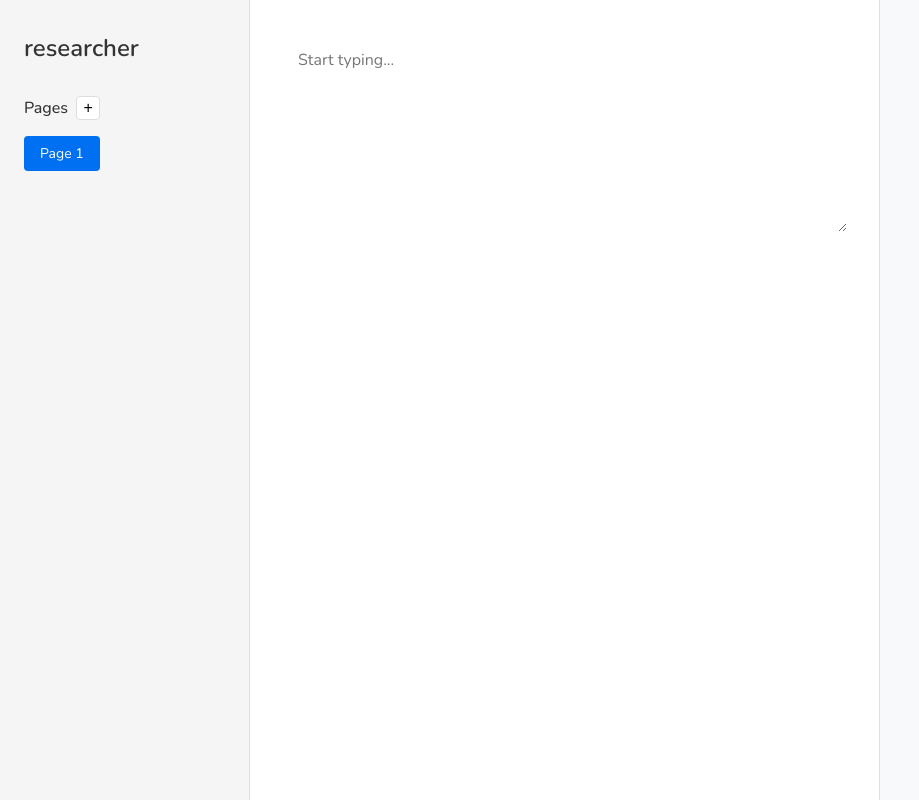
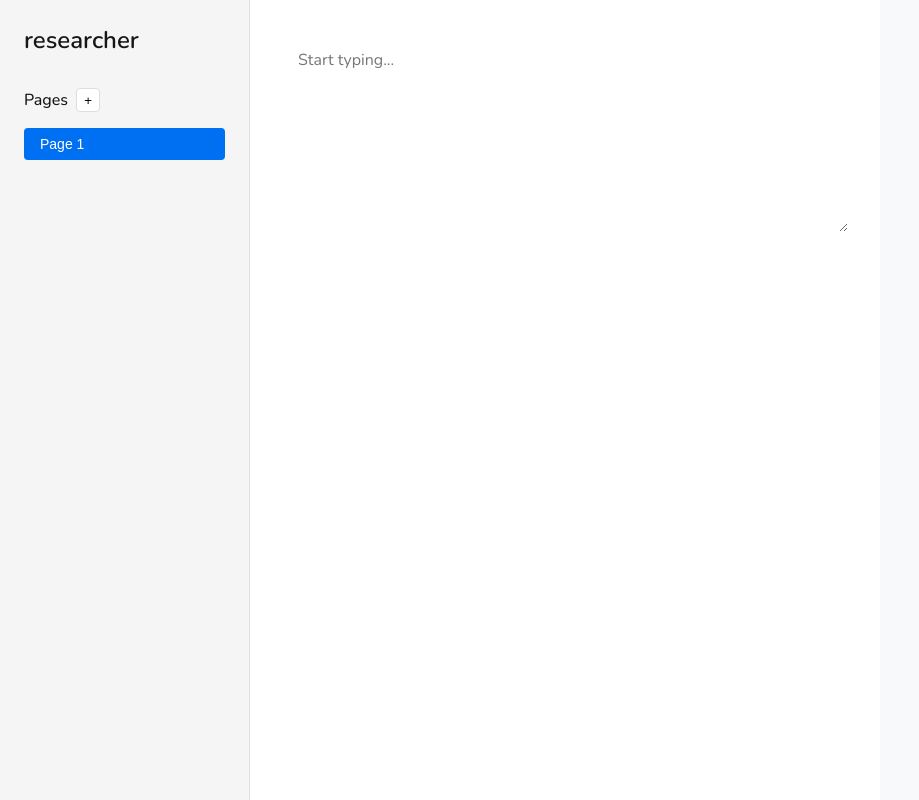
Before and after one commit to sophia0805/research-extension, a Next.js app: page / in a window 1280 px wide. Shown: the whole page, without its empty margins (0-919 px from the left). Built offline with nearby package versions, Linux system fonts and the light colour scheme.

Commit message:
pages git add .

```diff
--- a/src/app/page.js
+++ b/src/app/page.js
@@ -6,139 +6,198 @@ export default function Home() {
   const [papers, setPapers] = useState([]);
   const [loading, setLoading] = useState(false);
   const [error, setError] = useState(null);
+  const [pages, setPages] = useState([{ id: 1, name: "Page 1", content: "" }]);
+  const [currentPage, setCurrentPage] = useState(1);
+  const [editingPage, setEditingPage] = useState(null);
+  const [editingName, setEditingName] = useState("");
   const debounceRef = useRef();
 
+  const currentPageData = pages.find((page) => page.id === currentPage);
+
   useEffect(() => {
-    if (!query.trim()) {
+    if (!currentPageData?.content?.trim()) {
       setPapers([]);
       setError(null);
       return;
     }
     setLoading(true);
     setError(null);
-    if (debounceRef.current) clearTimeout(debounceRef.current);
-    debounceRef.current = setTimeout(() => {
-      fetch(`/api/papers?query=${encodeURIComponent(query)}`)
-        .then((res) => {
-          if (!res.ok) throw new Error("API error");
-          return res.json();
-        })
-        .then((data) => {
-          console.log("API response:", data);
+    clearTimeout(debounceRef.current);
+
+    debounceRef.current = setTimeout(async () => {
+      try {
+        const res = await fetch(`/api/papers?query=${encodeURIComponent(currentPageData.content)}`);
+        if (!res.ok) throw new Error();
+        const data = await res.json();
         setPapers(data.data || []);
+      } catch {
+        setError("Failed to fetch papers");
+      } finally {
         setLoading(false);
-        })
-        .catch((err) => {
-          setError("Failed to fetch papers");
-          setLoading(false);
-        });
+      }
     }, 500);
+
     return () => clearTimeout(debounceRef.current);
-  }, [query]);
+  }, [currentPageData?.content]);
 
   const handleSummaryClick = async (idx, paper) => {
     const res = await fetch("/api/summary", {
       method: "POST",
-      headers: {
-        "Content-Type": "application/json"
-      },
+      headers: { "Content-Type": "application/json" },
       body: JSON.stringify({
         title: paper.title,
         abstract: paper.abstract,
-        url: paper.url
+        url: paper.url,
       }),
     });
     const data = await res.json();
-    setPapers((prev) => prev.map((p, i) => i === idx ? { ...p, summary: data.summary } : p ));
+    setPapers((prev) =>
+      prev.map((p, i) => (i === idx ? { ...p, summary: data.summary } : p))
+    );
   };
 
+  const addPage = () => {
+    const newPageId = Math.max(...pages.map((p) => p.id)) + 1;
+    const newPage = { id: newPageId, name: `Page ${newPageId}`, content: "" };
+    setPages([...pages, newPage]);
+    setCurrentPage(newPageId);
+  };
+
+  const updatePageContent = (content) => {
+    setPages(
+      pages.map((page) =>
+        page.id === currentPage ? { ...page, content } : page
+      )
+    );
+  };
+
+  const deletePage = () => {
+    if (pages.length > 1) {
+      const newPages = pages.filter(page => page.id !== currentPage);
+      setPages(newPages);
+      setCurrentPage(newPages[0].id);
+    }
+  };
+
+  const startEditingPage = (pageId, currentName) => {
+    setEditingPage(pageId);
+    setEditingName(currentName);
+  };
+
+  const savePageName = () => {
+    if (editingName.trim()) {
+      setPages(pages.map(page =>
+        page.id === editingPage
+          ? { ...page, name: editingName.trim() }
+          : page
+      ));
+    }
+    setEditingPage(null);
+    setEditingName("");
+  };
+
+  const handlePageNameKeyDown = (event) => {
+    if (event.key === 'Enter') {
+      savePageName();
+    } else if (event.key === 'Escape') {
+      setEditingPage(null);
+      setEditingName("");
+    }
+  };
+
+  useEffect(() => {
+    const handleKeyDown = (event) => {
+      if (event.key === 'Delete' || event.key === 'Backspace') {
+        if (event.target.tagName !== 'TEXTAREA' && event.target.tagName !== 'INPUT') {
+          deletePage();
+        }
+      }
+    };
+
+    document.addEventListener('keydown', handleKeyDown);
+    return () => document.removeEventListener('keydown', handleKeyDown);
+  }, [currentPage, pages]);
+
   return (
-    <div style={{
-      minHeight: "100vh",
-      background: "#f5f5f5",
-      padding: 0,
-      margin: 0,
-      fontFamily: "nunito"
-    }}>
-      <div style={{
-        display: "flex",
-        height: "100vh",
-        maxWidth: "100vw"
-      }}>
-        <div style={{
-          width: "250px",
+    <div style={{ display: "flex", minHeight: "100vh", fontFamily: "nunito" }}>
+      <div
+        style={{
+          width: 250,
           background: "#f5f5f5",
           padding: "1.5rem",
-          borderRight: "1px solid #e0e0e0"
-        }}>
-          <div style={{ marginBottom: "2rem" }}>
-            <div style={{
-              fontSize: "0.875rem",
-              color: "#666",
-              marginBottom: "0.5rem"
-            }}>
-            </div>
-            <div style={{
-              fontSize: "1.5rem",
-              fontWeight: "600",
-              color: "#333",
-              marginBottom: "2rem"
-            }}>
+          borderRight: "1px solid #e0e0e0",
+        }}
+      >
+        <div style={{ fontSize: "1.5rem", fontWeight: 600, marginBottom: "2rem" }}>
           researcher
         </div>
-          </div>
-
         <div style={{ marginBottom: "2rem" }}>
-            <div style={{
-              display: "flex",
-              alignItems: "center",
-              marginBottom: "1rem"
-            }}>
-              <span style={{
-                fontSize: "1rem",
-                fontWeight: "500",
-                color: "#333"
-              }}>
-                Pages
-              </span>
-              <button style={{
+            <div style={{ display: "flex", alignItems: "center", marginBottom: "1rem" }}>
+              <span style={{ fontWeight: 500 }}>Pages</span>
+              <button
+                onClick={addPage}
+                style={{
                   marginLeft: "0.5rem",
-                width: "24px",
-                height: "24px",
+                  width: 24,
+                  height: 24,
                   border: "1px solid #ddd",
-                borderRadius: "4px",
+                  borderRadius: 4,
                   background: "#fff",
                   cursor: "pointer",
-                display: "flex",
-                alignItems: "center",
-                justifyContent: "center",
-                fontSize: "16px"
-              }}>
+                }}
+              >
                 +
               </button>
             </div>
-            <div style={{
+            <div style={{ display: "flex", flexDirection: "column", gap: "0.5rem" }}>
+              {pages.map((page) => (
+                <div key={page.id}>
+                  {editingPage === page.id ? (
+                    <input
+                      type="text"
+                      value={editingName}
+                      onChange={(e) => setEditingName(e.target.value)}
+                      onKeyDown={handlePageNameKeyDown}
+                      onBlur={savePageName}
+                      style={{
+                        width: "100%",
                         padding: "0.5rem 1rem",
-              background: "#0070f3",
-              color: "#fff",
-              borderRadius: "4px",
                         fontSize: "0.875rem",
-              display: "inline-block"
-            }}>
-              Page 1
+                        border: "1px solid #0070f3",
+                        borderRadius: 4,
+                        outline: "none",
+                        boxSizing: "border-box"
+                      }}
+                      autoFocus
+                    />
+                  ) : (
+                    <button
+                      onClick={() => setCurrentPage(page.id)}
+                      onDoubleClick={() => startEditingPage(page.id, page.name)}
+                      style={{
+                        padding: "0.5rem 1rem",
+                        background: page.id === currentPage ? "#0070f3" : "transparent",
+                        color: page.id === currentPage ? "#fff" : "#333",
+                        borderRadius: 4,
+                        fontSize: "0.875rem",
+                        border: page.id === currentPage ? "none" : "1px solid #ddd",
+                        cursor: "pointer",
+                        textAlign: "left",
+                        width: "100%",
+                      }}
+                    >
+                      {page.name}
+                    </button>
+                  )}
+                </div>
+              ))}
             </div>
         </div>
       </div>
-
-        <div style={{
-          flex: "1",
-          background: "#fff",
-          padding: "2rem",
-          borderRight: "1px solid #e0e0e0"
-        }}>
+      <div style={{ flex: 1, background: "#fff", padding: "2rem" }}>
         <textarea
-            value={query}
-            onChange={(e) => setQuery(e.target.value)}
+          value={currentPageData?.content || ""}
+          onChange={(e) => updatePageContent(e.target.value)}
           placeholder="Start typing..."
           spellCheck={false}
           style={{
@@ -146,127 +205,82 @@ export default function Home() {
             minHeight: 200,
             fontSize: "1rem",
             padding: "1rem",
-                borderRadius: "0",
             resize: "vertical",
+            lineHeight: 1.5,
+            border: 0,
+            outline: "none",
             fontFamily: "inherit",
-                lineHeight: "1.5",
-                boxSizing: "border-box",
-                border: 0,
-                outline: "none"
           }}
           autoFocus
         />
-
-          {loading && (
-            <div style={{
-              marginTop: "1rem",
-              color: "#666",
-              fontSize: "0.875rem"
-            }}>
-              Loading recommendations...
+        {loading && <div style={{ marginTop: "1rem", color: "#666" }}>Loading recommendations...</div>}
+        {error && <div style={{ marginTop: "1rem", color: "#dc2626" }}>{error}</div>}
       </div>
-          )}
-
-          {error && (
-            <div style={{
-              marginTop: "1rem",
-              color: "#dc2626",
-              fontSize: "0.875rem"
-            }}>
-              {error}
-            </div>
-          )}
-        </div>
-
-        <div style={{
-          width: "400px",
-          background: "#f8f9fa",
-          padding: "1.5rem",
-          overflowY: "auto"
-        }}>
+      <div style={{ width: 400, background: "#f8f9fa", padding: "1.5rem", overflowY: "auto" }}>
         {papers.length > 0 && (
-            <div>
-              <h3 style={{
-                margin: "0 0 1.5rem 0",
-                fontSize: "1.125rem",
-                fontWeight: "600",
-                color: "#333"
-              }}>
+          <>
+            <h3 style={{ marginBottom: "1.5rem", fontSize: "1.125rem", fontWeight: 600 }}>
               Recommended Papers
             </h3>
             <div style={{ display: "flex", flexDirection: "column", gap: "1rem" }}>
               {papers.map((paper, idx) => (
-                  <div key={paper.paperId} style={{
+                <div
+                  key={paper.paperId}
+                  style={{
                     background: "#fff",
-                    borderRadius: "8px",
+                    borderRadius: 8,
                     padding: "1rem",
                     border: "1px solid #e0e0e0",
-                    boxShadow: "0 1px 3px rgba(0,0,0,0.1)"
-                  }}>
+                    boxShadow: "0 1px 3px rgba(0,0,0,0.1)",
+                  }}
+                >
                   <a
                     href={paper.url}
                     target="_blank"
                     rel="noopener noreferrer"
-                      style={{
-                        fontSize: "0.875rem",
-                        fontWeight: "600",
-                        color: "#0070f3",
-                        textDecoration: "none",
-                        lineHeight: "1.4",
-                        display: "block",
-                        marginBottom: "0.5rem"
-                      }}
+                    style={{ fontSize: "0.875rem", fontWeight: 600, color: "#0070f3", textDecoration: "none" }}
                   >
                     {paper.title}
                   </a>
-
-                    <div style={{
-                      fontSize: "0.75rem",
-                      color: "#666",
-                      marginBottom: "0.75rem"
-                    }}>
-                      {paper.authors && paper.authors.length > 0
-                        ? paper.authors.map((a) => a.name).join(", ")
-                        : "No authors listed"
-                      }
+                  <div style={{ fontSize: "0.75rem", color: "#666", marginBottom: "0.75rem" }}>
+                    {paper.authors?.length ? paper.authors.map((a) => a.name).join(", ") : "No authors listed"}
                   </div>
-
                   <button
                     onClick={() => handleSummaryClick(idx, paper)}
                     style={{
                       background: "#0070f3",
                       color: "#fff",
                       border: "none",
-                        borderRadius: "4px",
+                      borderRadius: 4,
                       padding: "0.5rem 1rem",
                       cursor: "pointer",
-                        fontWeight: "500",
+                      fontWeight: 500,
                       fontSize: "0.75rem",
-                        float: "right"
+                      float: "right",
                     }}
                   >
                     Summary
                   </button>
-
                   {paper.summary && (
-                      <div style={{
+                    <div
+                      style={{
                         marginTop: "0.75rem",
                         fontSize: "0.75rem",
                         color: "#333",
                         background: "#f8f9fa",
                         padding: "0.75rem",
-                        borderRadius: "4px",
-                        lineHeight: "1.4"
-                      }}>
+                        borderRadius: 4,
+                        lineHeight: 1.4,
+                      }}
+                    >
                       {paper.summary}
                     </div>
                   )}
                 </div>
               ))}
             </div>
-            </div>
+          </>
         )}
-        </div>
       </div>
     </div>
   );
```
Also changed, not shown: src/app/api/papers/route.js (+13 -7 lines). Lines whose indentation alone changed are shown as unchanged.
